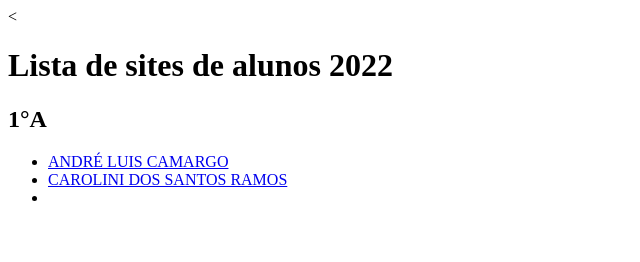
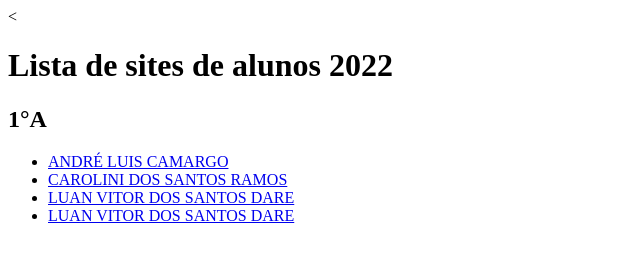
Before and after one commit to professorsch/Forma-oGE-Evaldo, a plain HTML site: page index.html in a window 1280 px wide. Shown: the whole page, without its empty margins (0-640 px from the left). Drawn offline with Linux system fonts and the light colour scheme.

Commit message:
Update index.html

```diff
--- a/index.html
+++ b/index.html
@@ -12,8 +12,9 @@
 		<h2>1°A</h2>
 		<ul>
   <li><a href="https://andreocara.github.io/.html.andre">ANDRÉ LUIS CAMARGO</a></li>
-  <li><a href="caroline1910.github.io/barbeariacarol">CAROLINI DOS SANTOS RAMOS</a></li>
-  <li><a href=""></a></li>
+  <li><a href="carolini1910.github.io/barbeariacarol">CAROLINI DOS SANTOS RAMOS</a></li>
+  <li><a href="luanvtz.github.io/.html.pizzaria">LUAN VITOR DOS SANTOS DARE</a></li>
+  <li><a href="adryanni123.github.io/adryanni123">LUAN VITOR DOS SANTOS DARE</a></li>
 </ul>
 	</body>
 	</html>
```
